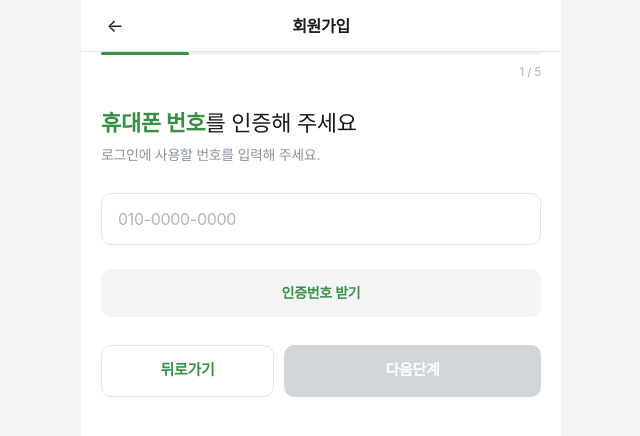
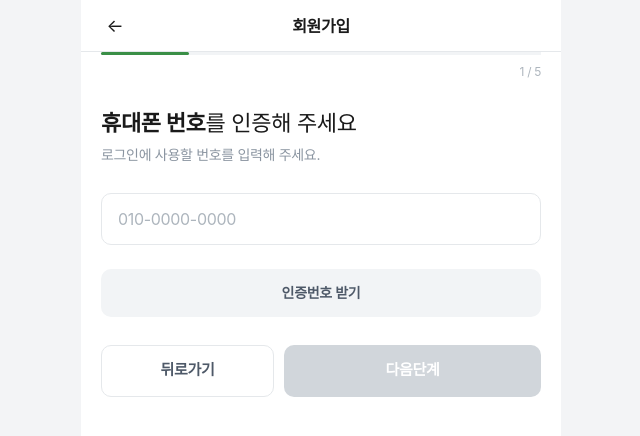
Before and after one commit to seunghun2/dodambugo, a Next.js app in the folder jojo/: page /b2b/signup in a window 1280 px wide. Shown: the top 436 px of the page, without its empty margins (319-959 px from the left). Built offline with nearby package versions, Linux system fonts and the light colour scheme; a web font is replaced by a local one.

Commit message:
fix(b2b): 타이틀/라벨 검정, CTA 버튼만 그린
- stepTitle: #3A8F47 → #1A1A1A (검정)
- inputLabel: #3A8F47 → #4E5968 (다크 그레이)
- prevBtn/subBtn text: #3A8F47 → #4E5968
- nextBtn/submitBtn background: #3A8F47 유지

```diff
--- a/jojo/app/b2b/signup/signup.module.css
+++ b/jojo/app/b2b/signup/signup.module.css
@@ -86,7 +86,7 @@
 .stepTitle {
     font-size: 22px;
     font-weight: 700;
-    color: #3A8F47;
+    color: #1A1A1A;
     margin-bottom: 6px;
     line-height: 1.3;
 }
@@ -112,7 +112,7 @@
     display: block;
     font-size: 13px;
     font-weight: 600;
-    color: #3A8F47;
+    color: #4E5968;
     margin-bottom: 6px;
 }
 
@@ -319,7 +319,7 @@ select.input {
     border-radius: 10px;
     font-size: 15px;
     font-weight: 600;
-    color: #3A8F47;
+    color: #4E5968;
     cursor: pointer;
     font-family: inherit;
     outline: none;
@@ -363,7 +363,7 @@ select.input {
     border-radius: 10px;
     font-size: 14px;
     font-weight: 600;
-    color: #3A8F47;
+    color: #4E5968;
     cursor: pointer;
     margin-top: 8px;
     font-family: inherit;
```
